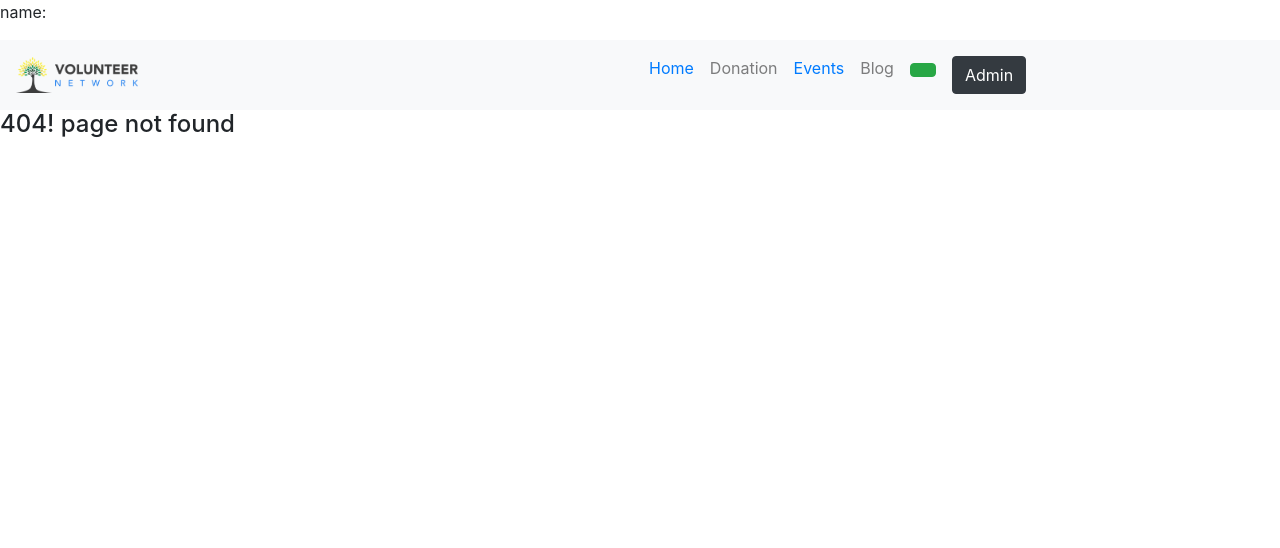
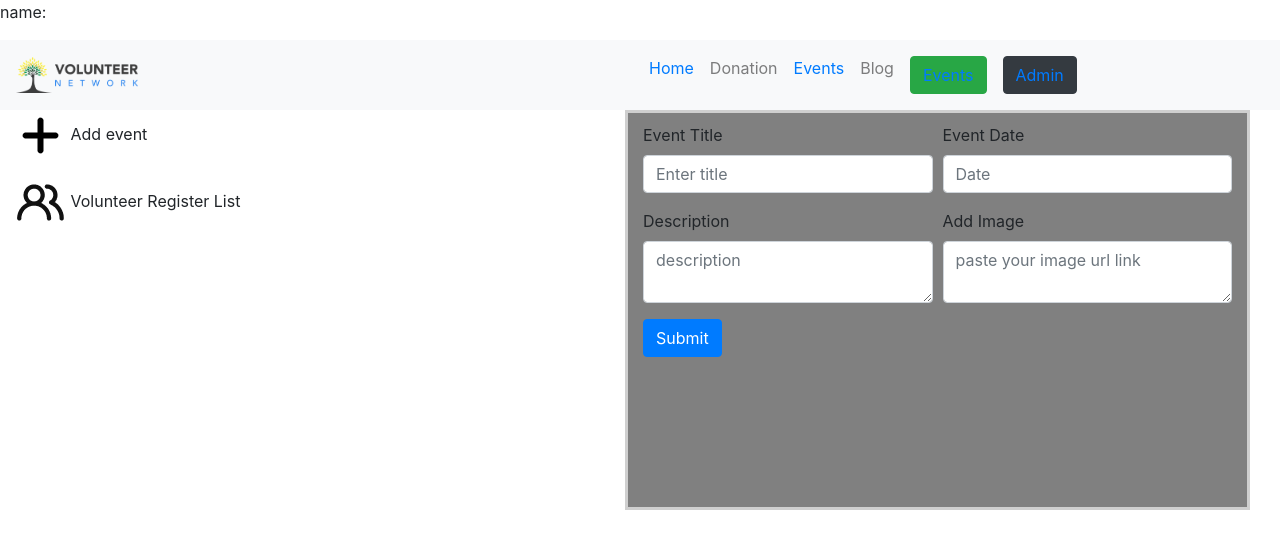
Before and after one commit to nahidkishore/volunteer-network, a React (Create React App) app: page /admin in a window 1280 px wide. Before the commit this address had no page. Shown: the top 548 px of the page. Built offline with nearby package versions, Linux system fonts and the light colour scheme.

Commit message:
admin add event and load database also showing client site

```diff
--- a/src/App.js
+++ b/src/App.js
@@ -17,6 +17,8 @@ import Login from './components/Login/Login';
 import Registration from './components/Registration/Registration';
 import PrivateRoute from './components/PrivateRoute/PrivateRoute';
 import Events from './components/Events/Events';
+import Admin from './components/AdminPanel/Admin';
+import VolunteerRegisterList from './components/AdminPanel/VolunteerRegisterList';
 export const UserContext = createContext();
 function App() {
   const [loggedInUser,setLoggedInUser]=useState({});
@@ -48,6 +50,13 @@ function App() {
    <Route path="/events">
     <Events></Events>
    </Route>
+   <Route path="/admin">
+     <Admin />
+   </Route>
+   <Route path="/registerList">
+     <VolunteerRegisterList></VolunteerRegisterList>
+
+   </Route>
    <Route path="*">
      <NotFound></NotFound>
      </Route>
--- /dev/null
+++ b/src/components/AdminPanel/Admin.css
@@ -0,0 +1,8 @@
+.form{
+
+  border: 3px solid #ffffff9f;
+  padding: 10px;
+  width: 400px;
+  height: 400px;
+  background-color: #808080;
+}
--- a/src/components/AdminPanel/Admin.js
+++ b/src/components/AdminPanel/Admin.js
@@ -1,9 +1,76 @@
-import React from 'react';
+import { FormGroup, TextareaAutosize } from '@material-ui/core';
+import React, { useState } from 'react';
+import { Button, Col, Form, FormControl, Row } from 'react-bootstrap';
+import { useHistory } from 'react-router-dom';
+import Data from '../Data/Data';
+import './Admin.css'
+import logo from '../../resource/logos/users-alt 1.png';
+import plus from '../../resource/logos/plus 1.png';
+
 
 const Admin = () => {
+  const history=useHistory();
+  const [saveEvents,setSaveEvents]=useState({});
+
+  const handleAddData=() => {
+    fetch('http://localhost:7000/addAllData',{
+      method: 'POST',
+    headers: {'Content-Type':'application/json'},
+    body: JSON.stringify(saveEvents)
+    })
+    .then(res=>res.json())
+    .then(result=>{
+        if(result){
+            history.push('/')
+        }
+    })
+  }
+  const list =()=>{
+    history.push('/registerList')
+  }
   return (
-    <div>
-      <h2>admin panel</h2>
+    <div className="col row ">
+      <div className="col-12 col-md-6">
+        <p style={{cursor:'pointer'}} onClick={handleAddData}> <img src={plus} alt=""/> Add event</p>
+<div>
+<p style={{cursor:'pointer'}} onClick={list}> <img src={logo} alt=""/> Volunteer Register List</p>
+</div>
+        </div>
+      <div className="col-12 col-md-6 form">
+
+      <Form>
+      <Form.Row>
+    <Form.Group as={Col} controlId="formGridEmail">
+      <Form.Label>Event Title</Form.Label>
+      <Form.Control onBlur={(save)=>setSaveEvents({...saveEvents, name:save.target.value})} type="text" placeholder="Enter title" />
+    </Form.Group>
+
+    <Form.Group as={Col} controlId="formGridPassword">
+      <Form.Label>Event Date</Form.Label>
+      <Form.Control onBlur={(save)=>setSaveEvents({...saveEvents, description:save.target.value})} type="text" placeholder="Date" />
+    </Form.Group>
+  </Form.Row>
+  <Form.Row>
+  <Form.Group as={Col} controlId="formGridPassword">
+      <Form.Label>Description</Form.Label>
+      <Form.Control onBlur={(save)=>setSaveEvents({...saveEvents, date:new Date(save.target.value).toDateString()})} as="textarea" type="text" placeholder="description" />
+    </Form.Group>
+    <Form.Group as={Col} controlId="formGridPassword">
+      <Form.Label>Add Image</Form.Label>
+      <Form.Control onBlur={(save)=>setSaveEvents({...saveEvents, picture:save.target.value})} as="textarea" type="text" placeholder="paste your image url link" />
+    </Form.Group>
+  {/*   <Form.Group as={Col}>
+      <Form.Label>Banner</Form.Label>
+
+      <Form.Control  type="file" />
+    </Form.Group> */}
+  </Form.Row>
+      </Form>
+      <Button variant="primary"  onClick={handleAddData}>Submit</Button>
+
+      </div>
+
+
     </div>
   );
 };
--- /dev/null
+++ b/src/components/AdminPanel/VolunteerRegisterList.js
@@ -0,0 +1,11 @@
+import React from 'react';
+
+const VolunteerRegisterList = () => {
+  return (
+    <div>
+      <h1>Volunteer Register List </h1>
+    </div>
+  );
+};
+
+export default VolunteerRegisterList;
--- a/src/components/Home/Header.js
+++ b/src/components/Home/Header.js
@@ -18,8 +18,8 @@ const Header = () => {
       <Nav.Link href="#link">Donation</Nav.Link>
       <Nav.Link href="#home"><NavLink to="/events">Events</NavLink></Nav.Link>
       <Nav.Link href="#link">Blog</Nav.Link>
-      <Nav.Link href="#home"><Button variant="success"><NavLink to="/register/:eventKey"></NavLink></Button></Nav.Link>
-      <Nav.Link href="#link"><Button variant="dark">Admin</Button></Nav.Link>
+      <Nav.Link ><Button variant="success"><NavLink to="/register/:eventKey">Events</NavLink></Button></Nav.Link>
+      <Nav.Link href="#link"><Button variant="dark"><NavLink to="/admin">Admin</NavLink></Button></Nav.Link>
 
     </Nav>
 
--- a/src/components/Home/Home.js
+++ b/src/components/Home/Home.js
@@ -1,9 +1,14 @@
-import React from 'react';
+import React, { useEffect, useState } from 'react';
 import { Button, Form, FormControl } from 'react-bootstrap';
-import Data from '../Data/Data';
 import './Home.css'
 import HomeDetails from './HomeDetails';
 const Home = () => {
+  const [eventData,setEventData]=useState([]);
+  useEffect(()=>{
+    fetch('http://localhost:7000/datas')
+    .then(res =>res.json())
+    .then(data =>setEventData(data))
+  },[eventData])
   return (
     <>
       <div className="home-container">
@@ -16,7 +21,7 @@ const Home = () => {
     </div>
     <div className="row">
       {
-        Data.map(data =><HomeDetails key={data.id} data={data}></HomeDetails>)
+        eventData.map(data =><HomeDetails key={data.id} data={data}></HomeDetails>)
       }
     </div>
     </>
--- a/src/components/Registration/Registration.js
+++ b/src/components/Registration/Registration.js
@@ -24,7 +24,7 @@ const Registration = () => {
   const[events,setEvents]=useState({});
 const{name,picture,id}=events;
 
-  useEffect(() =>{
+   useEffect(() =>{
     const selectedEvent= Data.find(item => item.id==eventKey)
     setEvents(selectedEvent)
   },[eventKey])
```
